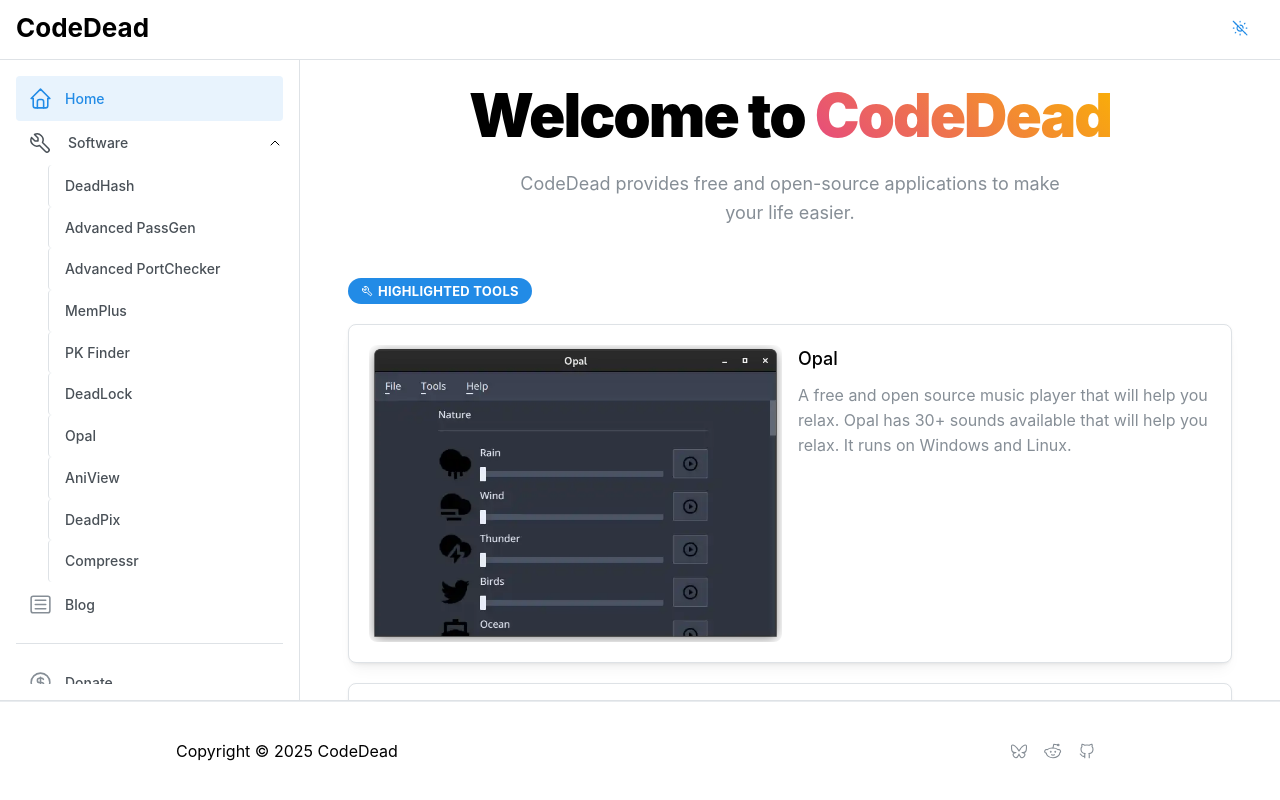
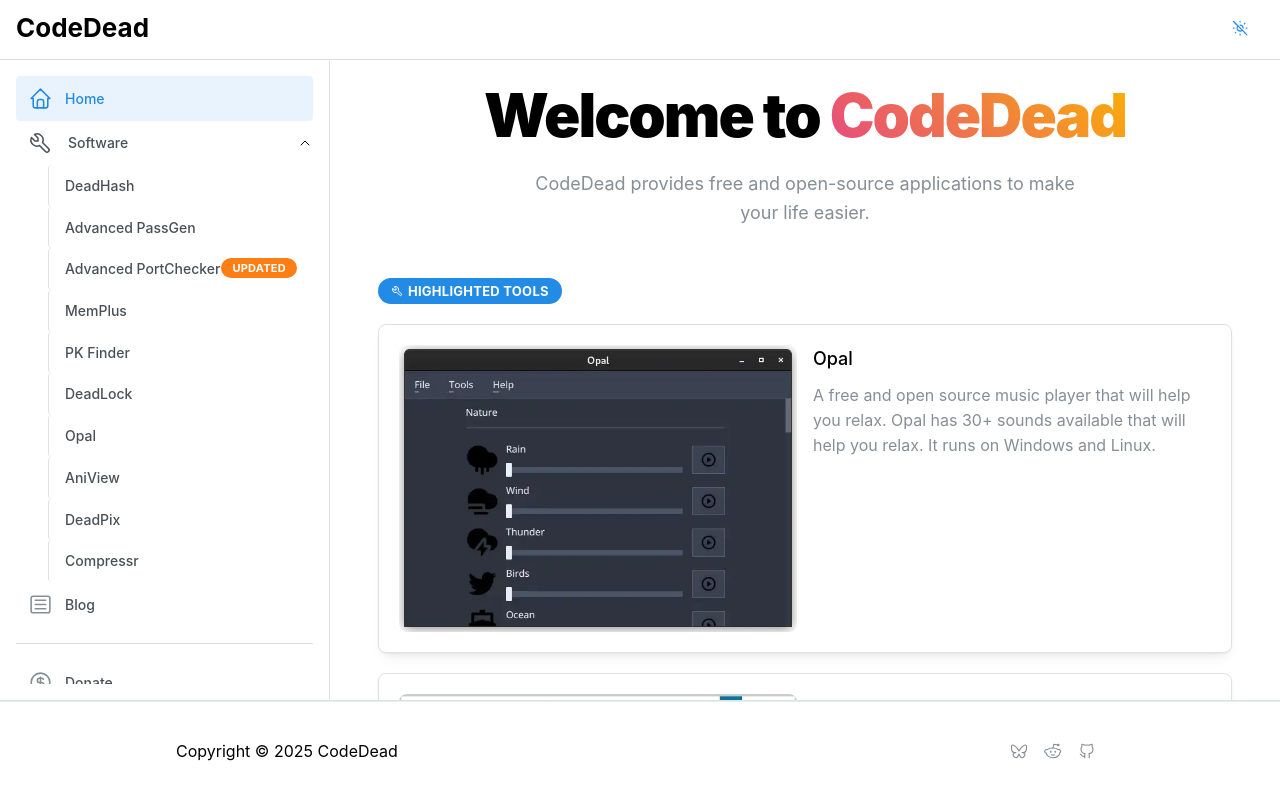
Before and after one commit to CodeDead/codedead.com, a Next.js app: page / in a window 1280 px wide. Both pictures are taken after a click on the icon 275 px from the left and 143 px from the top of the page. Shown: the top 800 px of the page. Built offline with nearby package versions, Linux system fonts and the light colour scheme.

Commit message:
feat: added a badge

```diff
--- a/components/NavBar/index.jsx
+++ b/components/NavBar/index.jsx
@@ -11,7 +11,7 @@ import {
   IconMail,
   IconTool,
 } from '@tabler/icons-react';
-import { Box, Collapse, Divider, Group, ScrollArea } from '@mantine/core';
+import { Badge, Box, Collapse, Divider, Group, ScrollArea } from '@mantine/core';
 import { MainContext } from '../../contexts/MainContextProvider';
 import classes from './navbar.module.css';
 
@@ -96,6 +96,9 @@ const NavBar = () => {
               }}
             >
               <span>Advanced PortChecker</span>
+              <Badge color="orange" style={{ float: 'right' }}>
+                Updated
+              </Badge>
             </Link>
             <Link
               className={classes.link2}
--- a/pages/_app.jsx
+++ b/pages/_app.jsx
@@ -17,7 +17,7 @@ const App = ({ Component, pageProps }) => {
       <MainContextProvider>
         <AppShell
           header={{ height: 60 }}
-          navbar={{ width: 300, breakpoint: 'sm', collapsed: { mobile: !opened } }}
+          navbar={{ width: 330, breakpoint: 'sm', collapsed: { mobile: !opened } }}
           footer={{ height: 100 }}
           padding="md"
         >
```
